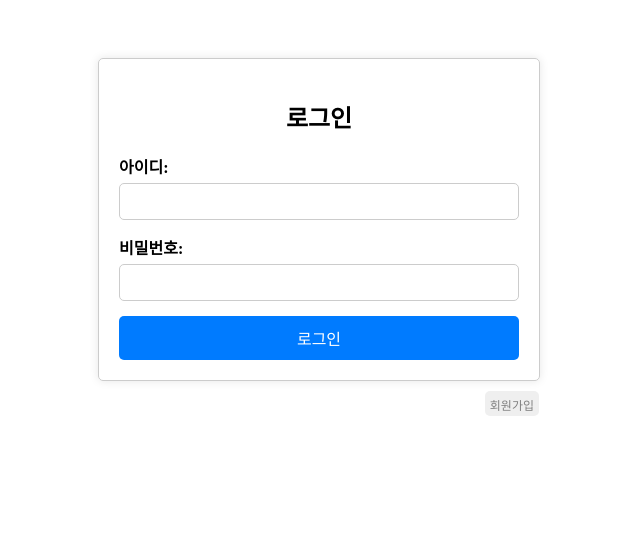
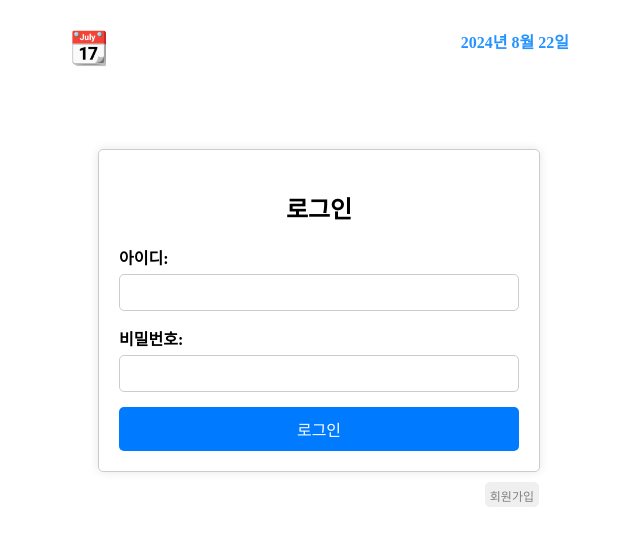
Before and after one commit to JUNKKC/todoapp, a React (Vite) app in the folder src/main/java/com/frontend/: page / in a window 1280 px wide. Shown: the top 546 px of the page, without its empty margins (321-961 px from the left). Built offline with nearby package versions, Linux system fonts and the light colour scheme.

Commit message:
헤더 분리

```diff
--- a/src/main/java/com/frontend/src/App.jsx
+++ b/src/main/java/com/frontend/src/App.jsx
@@ -6,6 +6,7 @@ import Signup from '././logins/Signup';
 import Login from '././logins/Login';
 import axios from 'axios';
 import './App.css';
+import Top from "./components/Top.jsx";
 
 // 토큰을 안전하게 가져오기 위해 즉시 실행 함수(IIFE)를 사용
 const token = localStorage.getItem('token') || '';
@@ -198,6 +199,7 @@ function App() {
 
     return (
         <div className="App">
+            <Top />
             {isLoggedIn ? (
                 <>
                     <Header name={userName} onLogout={handleLogout} />
--- a/src/main/java/com/frontend/src/components/Header.jsx
+++ b/src/main/java/com/frontend/src/components/Header.jsx
@@ -3,14 +3,7 @@ import "./Header.css";
 const Header = ({ onLogout, name }) => {
     return (
         <div className="Header">
-            <div className="top">
-                <h1>📆</h1>
-                <h4 className="date">{new Date().toLocaleDateString("ko-KR", {
-                    year: "numeric",
-                    month: "long",
-                    day: "numeric",
-                })}</h4>
-            </div>
+
             <div className="logout-button">
                 {/* name prop을 사용하여 사용자 이름을 표시 */}
                 <h2>{name} 의 오늘 할 일</h2>
--- /dev/null
+++ b/src/main/java/com/frontend/src/components/Top.css
@@ -0,0 +1,10 @@
+.date {
+    color: rgb(37, 147, 255);
+    display: flex;
+}
+.top {
+    display: flex;
+    align-content: center;
+    justify-content: space-between;
+
+}
--- /dev/null
+++ b/src/main/java/com/frontend/src/components/Top.jsx
@@ -0,0 +1,19 @@
+import "./Top.css";
+
+const Top = () => {
+    return (
+        <div className="Header">
+            <div className="top">
+                <h1>📆</h1>
+                <h4 className="date">{new Date().toLocaleDateString("ko-KR", {
+                    year: "numeric",
+                    month: "long",
+                    day: "numeric",
+                })}</h4>
+
+            </div>
+        </div>
+    );
+};
+
+export default Top;
```
Also changed, not shown: 1 other file (tests, documents, lock files or other folders).
